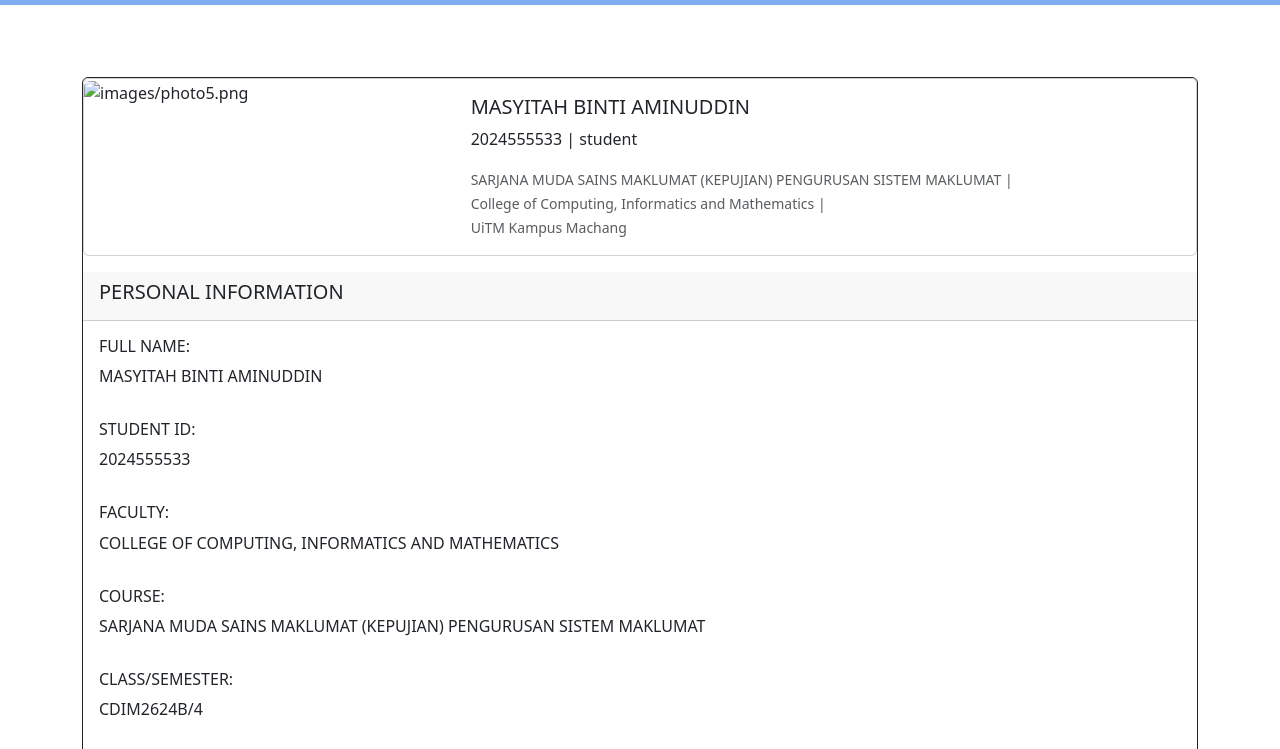
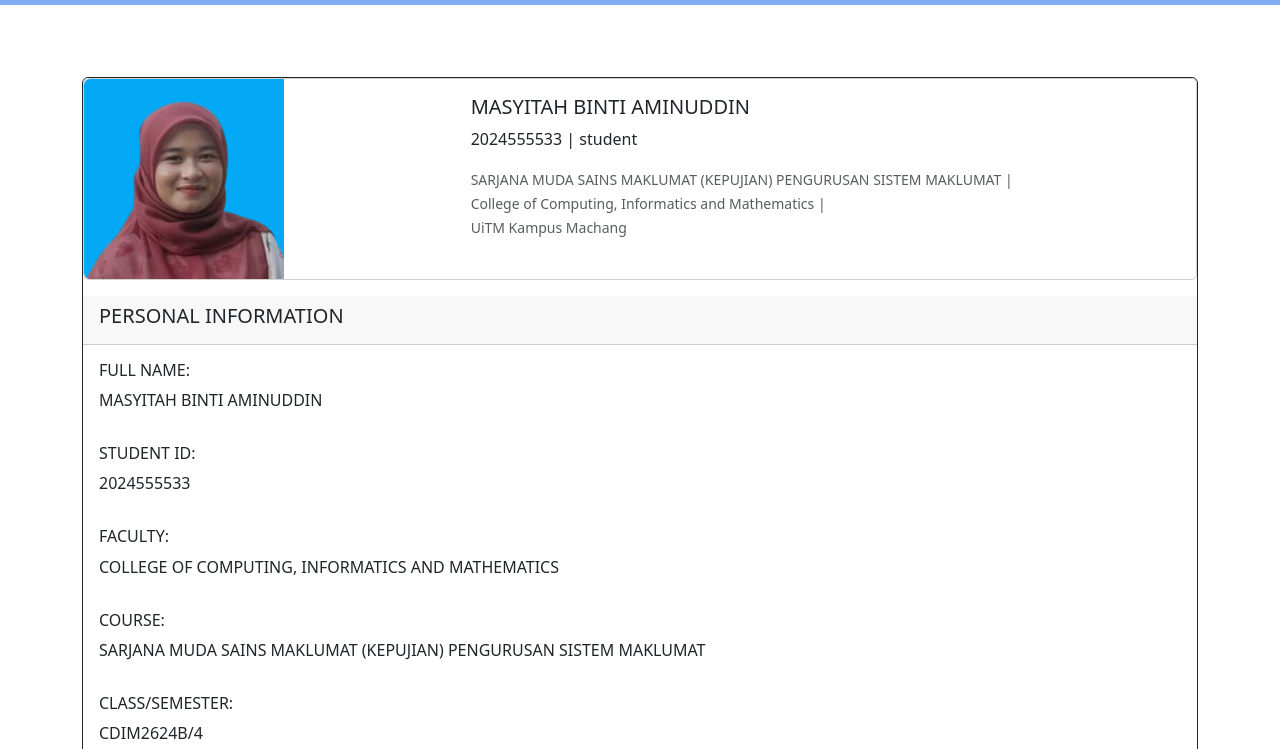
Before and after one commit to Atikah133/Students-E-Profile, a plain HTML site: page student5.html in a window 1280 px wide. Shown: the part 51-800 px from the top of the page. Drawn offline with nearby package versions, Linux system fonts and the light colour scheme.

Commit message:
Update student5.html

```diff
--- a/student5.html
+++ b/student5.html
@@ -35,7 +35,7 @@
                     <div class="card mb-3" style="max-width: 80rem;">
                         <div class="row g-0">
                             <div class="col-md-4">
-                            <img src="images/photo5.png" class="img-fluid rounded-start" style="max-width: 200px" alt="images/photo5.png">
+                            <img src="photo5.png" class="img-fluid rounded-start" style="max-width: 200px" alt="photo5.png">
                             </div>
                             <div class="col-md-8">
                             <div class="card-body">
```
